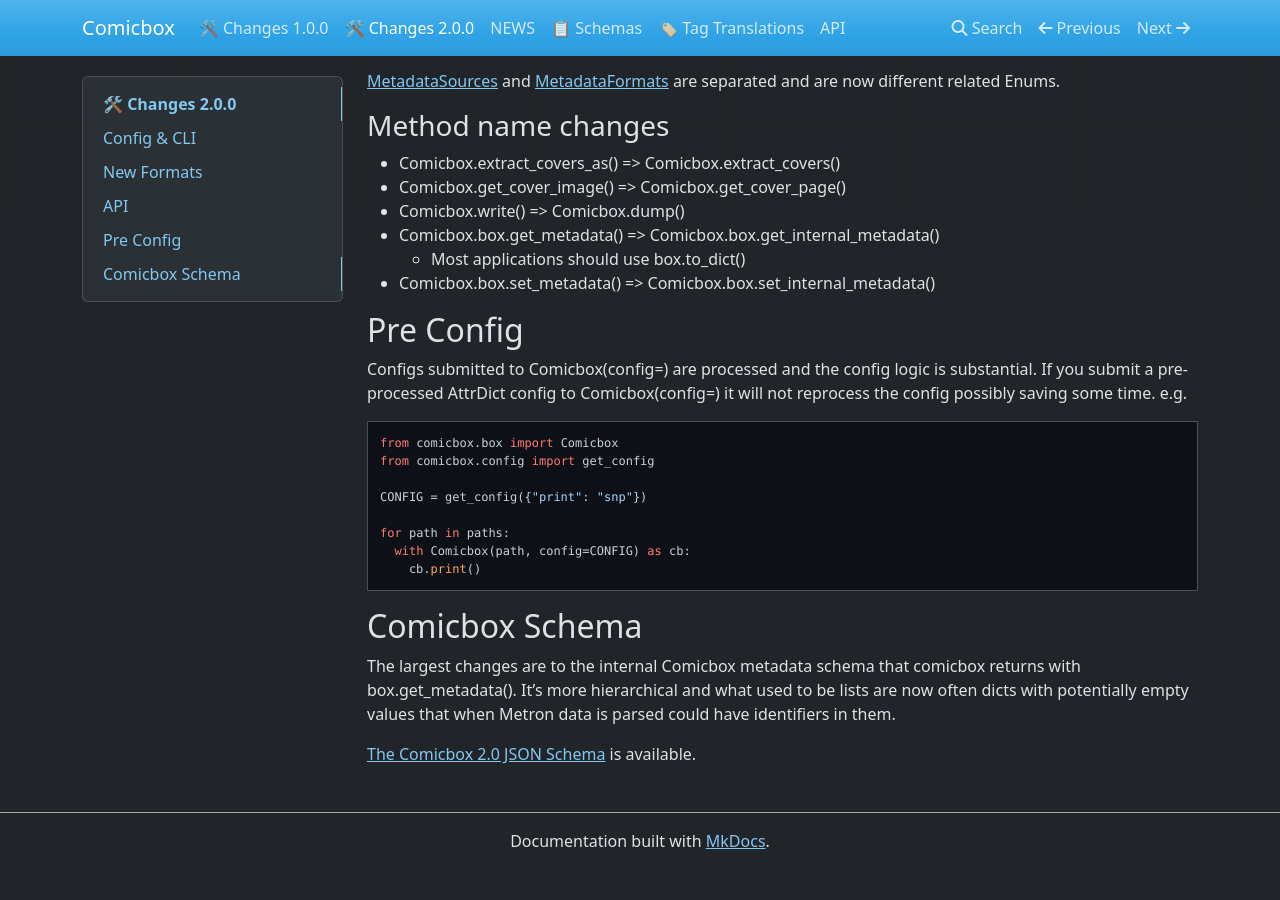
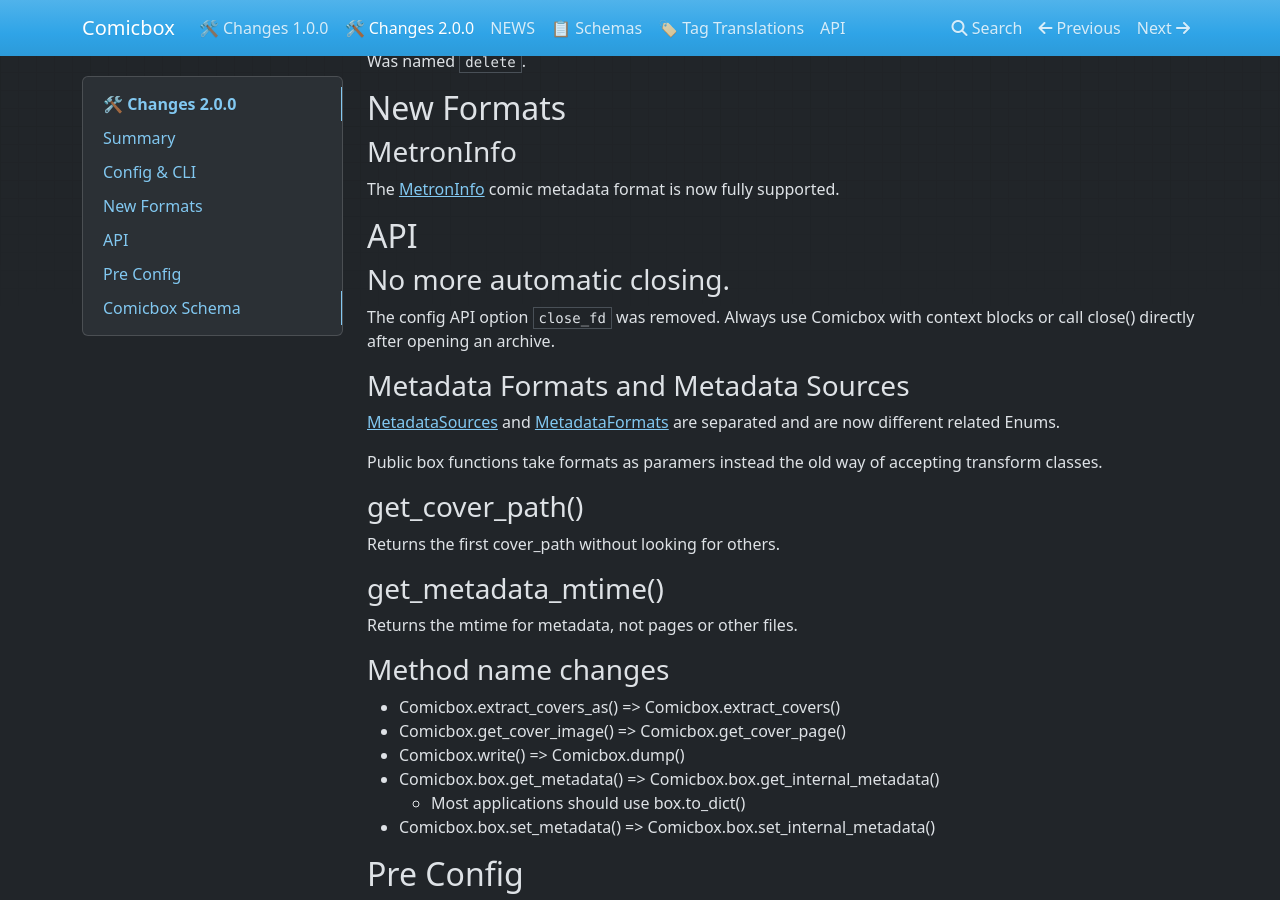
Before and after one commit to ajslater/comicbox, an MkDocs documentation site: the page built from docs/CHANGES-2.0.0.md, in a window 1280 px wide and 900 px high, scrolled down 1065 px. Built offline with MkDocs 1.6.1, drawn with Linux system fonts in a browser that asks for light colours; nearby versions of some CDN libraries; before the commit the page ends 1934 px from its top, so only the background shows below that; some of the changed text lies outside the part shown.

Commit message:
polish news & changes

```diff
--- a/docs/CHANGES-2.0.0.md
+++ b/docs/CHANGES-2.0.0.md
@@ -1,11 +1,24 @@
 # 🛠️ Changes 2.0.0
+
+## Summary
 
 This is not an exhaustive list of changes, but more of a reference sheet to get
 you started if you have a workflow or library that depends on comicbox.
 
+- The largest change is the comicbox v2.0 schema and hence the output of
+  box.to_dict() and the printed output.
+- The programmatic API and config has changed a little bit, but mostly for deep
+  integrations.
+- A couple CLI options have also changed a little to reflect the config changes.
+
 ## Config & CLI
 
 ### New Options
+
+#### metadata_format
+
+Accepts a format enum to hint what format the api metadata is in and prevent
+iterative guessing.
 
 #### compute_pages
 
@@ -52,12 +65,28 @@
 
 ## API
 
+### No more automatic closing.
+
+The config API option `close_fd` was removed. Always use Comicbox with context
+blocks or call close() directly after opening an archive.
+
 ### Metadata Formats and Metadata Sources
 
 [MetadataSources](https://github.com/ajslater/comicbox/tree/main/comicbox/sources.py)
 and
 [MetadataFormats](https://github.com/ajslater/comicbox/tree/main/comicbox/formats.py)
 are separated and are now different related Enums.
+
+Public box functions take formats as paramers instead the old way of accepting
+transform classes.
+
+### get_cover_path()
+
+Returns the first cover_path without looking for others.
+
+### get_metadata_mtime()
+
+Returns the mtime for metadata, not pages or other files.
 
 ### Method name changes
 
```
Also changed, not shown: NEWS.md (+46 -40 lines).
